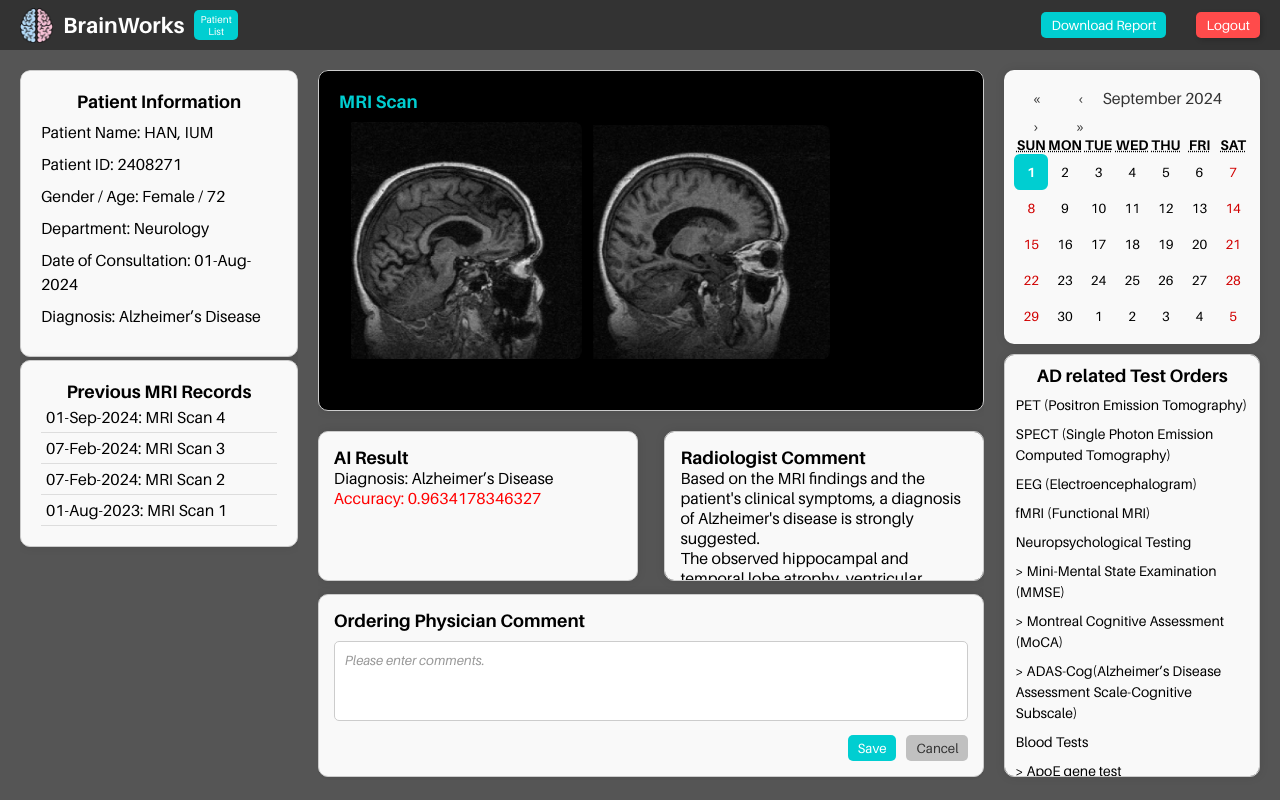
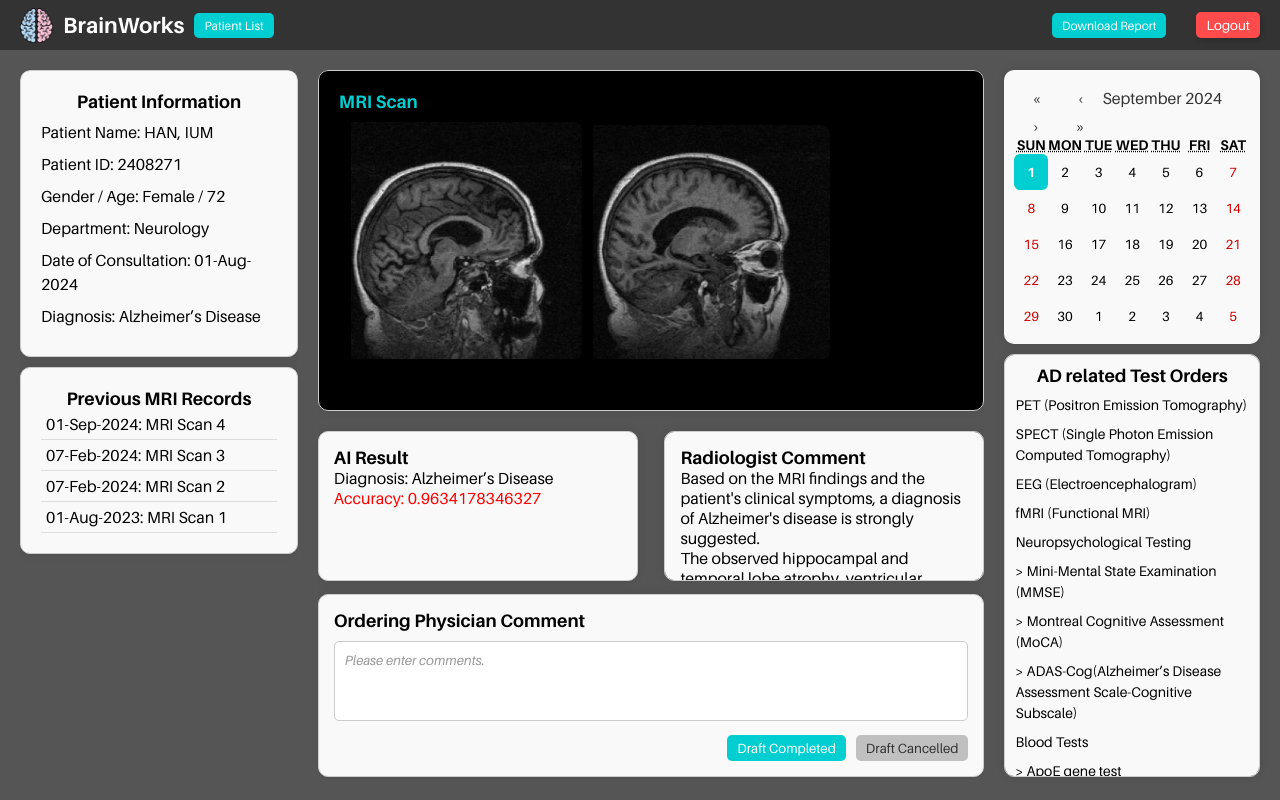
Before and after one commit to zangzoo/web, a React (Create React App) app in the folder frontend/brainworks-frontend/: page /analysis in a window 1280 px wide. Built offline with nearby package versions, Linux system fonts and the light colour scheme.

Commit message:
[Feat] DraftCompleted 반영

```diff
--- a/frontend/brainworks-frontend/src/components/Analysis.css
+++ b/frontend/brainworks-frontend/src/components/Analysis.css
@@ -55,15 +55,18 @@ body, html {
     font-family: 'Aileron', Arial, sans-serif;
 }
 
-.report-button,.patient-list-button {
+.report-button {
     padding: 5px 10px;
     background-color: #00CED1;
+    text-size: 12px;
     color: white;
     border: none;
     border-radius: 5px;
     cursor: pointer;
     transition: background-color 0.3s ease;
     font-family: 'Aileron', Arial, sans-serif;
+    text-decoration: none;
+    font-size: 12px;
 }
 
 .report-button {
@@ -71,9 +74,19 @@ body, html {
 }
 
 .patient-list-button {
-    padding: 3px 6px;
-    font-size: 10px;
+    padding: 5px 10px;
+    font-size: 12px;
+    background-color: #00CED1;
+    color: white;
+    border: none;
+    border-radius: 5px;
+    white-space: nowrap;
+    cursor: pointer;
+    width: auto;
+    display: inline-block;
+    transition: background-color 0.3s ease;
     margin-left: 10px;
+    font-family: 'Aileron', Arial, sans-serif;
 }
 
 .report-button:hover, .patient-list-button:hover {
@@ -117,7 +130,7 @@ body, html {
     border-radius: 10px;
 }
 
-.patient-info, .radiology-records, .image-display, .ai-result, .radiologist-comment, .physician-comment, .ad-related-test-orders {
+.image-display, .ai-result, .radiologist-comment, .physician-comment, .ad-related-test-orders {
     background-color: #f9f9f9;
     padding: 20px;
     border-radius: 10px;
@@ -126,6 +139,17 @@ body, html {
     border: 1px solid #ccc;
     font-family: 'Aileron', Arial, sans-serif;
     margin-bottom: 3px;
+}
+
+.patient-info, .radiology-records {
+    background-color: #f9f9f9;
+    padding: 20px;
+    border-radius: 10px;
+    box-shadow: 0px 0px 10px rgba(0, 0, 0, 0.1);
+    text-align: left;
+    border: 1px solid #ccc;
+    font-family: 'Aileron', Arial, sans-serif;
+    margin-bottom: 10px;
 }
 
 .patient-info h2, .radiology-records h2 {
--- a/frontend/brainworks-frontend/src/components/Analysis.js
+++ b/frontend/brainworks-frontend/src/components/Analysis.js
@@ -3,7 +3,6 @@ import { useLocation, useNavigate } from 'react-router-dom';
 import Calendar from 'react-calendar';
 import './Analysis.css';
 import Modal from './Modal';
-import jsPDF from 'jspdf';
 import './Font/Font.css';
 
 function Analysis() {
@@ -108,38 +107,12 @@ function Analysis() {
         setIsEditing(true);
     };
 
-    const downloadPDF = async () => {
-        const doc = new jsPDF();
-
-        doc.setFont("MaruBuri-Light");
-        doc.setFontSize(12);
-        doc.setTextColor(0, 0, 0);
-
-        doc.text("BrainWorks Analysis Report", 20, 20);
-        doc.text(`Patient Name: ${selectedPatient}`, 20, 30);
-        doc.text(`Date: ${new Date().toLocaleDateString()}`, 20, 40);
-        doc.text(`MRI Scan Description: ${selectedDate}`, 20, 50);
-        doc.text(`Analysis: ${selectedAnalysis.description}`, 20, 60);
-        doc.text(`Accuracy: ${selectedAnalysis.accuracy}`, 20, 70);
-        doc.text(`Radiologist Comment: ${selectedRadiologistComment}`, 20, 80);
-        doc.text(`Physician Comment: ${physicianComment}`, 20, 90);
-
-        if (selectedImages.length > 0) {
-            selectedImages.forEach((image, index) => {
-                const img = new Image();
-                img.src = image;
-                doc.addImage(img, 'JPEG', 20, 100 + index * 100, 160, 90);
-            });
+    // tileClassName 함수 정의
+    const tileClassName = ({ date, view }) => {
+        if (view === 'month') {
+            return mriRecords.some(record => record.date === formatDate(date)) ? 'highlighted-tile' : null;
         }
-
-        const currentDate = new Date().toISOString().slice(0, 10);
-        const fileName = `${selectedPatient}_${currentDate}.pdf`;
-
-        doc.save(fileName);
-    };
-
-    const tileClassName = ({ date }) => {
-        return mriRecords.some(record => record.date === formatDate(date)) ? 'highlighted-tile' : null;
+        return null;
     };
 
     const handleDateChange = (date) => {
@@ -165,7 +138,7 @@ function Analysis() {
                     <button className="patient-list-button" onClick={handlePatientListClick}>Patient List</button>
                 </div>
                 <div className="user-info">
-                    <button className="report-button" onClick={downloadPDF}>Download Report</button>
+                    <a href="/HanIum_2024_09_02.pdf" download="HanIum_2024_09_02.pdf" className="report-button">Download Report</a>
                     <span className="user-id">{userId}</span>
                     <button className="logout-button" onClick={handleLogout}>Logout</button>
                 </div>
@@ -235,11 +208,11 @@ function Analysis() {
                         />
                         <div className="action-buttons">
                             {isEditing ? (
-                                <button className="save-button" onClick={handleSave}>Save</button>
+                                <button className="save-button" onClick={handleSave}>Draft Completed</button>
                             ) : (
                                 <button className="edit-button" onClick={handleEdit}>Edit</button>
                             )}
-                            <button className="cancel-button" onClick={handleCancel}>Cancel</button>
+                            <button className="cancel-button" onClick={handleCancel}>Draft Cancelled</button>
                         </div>
                     </section>
                 </section>
```
Also changed, not shown: 1 other file (tests, documents, lock files or other folders).
